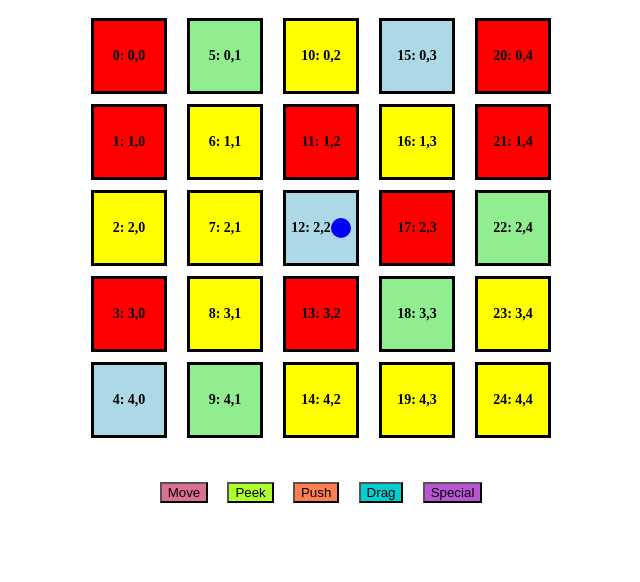
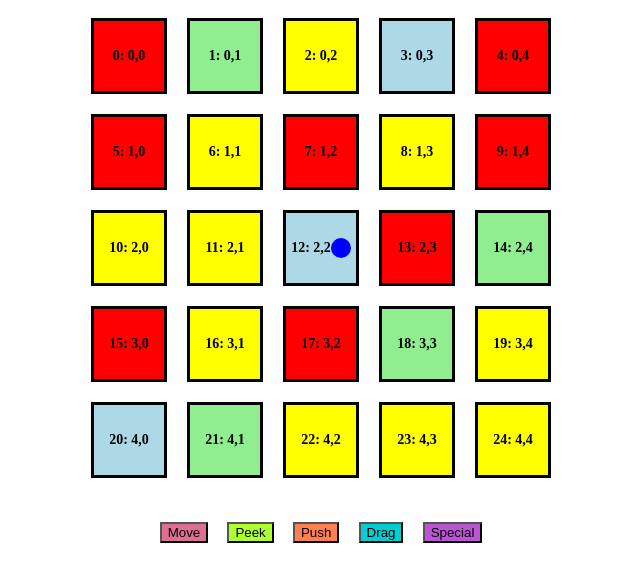
Before and after one commit to murixiyang/Room25, an Angular app in the folder Room25Web/: page / in a window 1280 px wide. Shown: the top 582 px of the page, without its empty margins (319-959 px from the left). Built offline with nearby package versions, Linux system fonts and the light colour scheme.

Commit message:
Drag row

```diff
--- a/Room25Web/src/app/gameboard/gameboard.component.css
+++ b/Room25Web/src/app/gameboard/gameboard.component.css
@@ -1,4 +1,8 @@
 .game-board {
+  display: grid;
+}
+
+.board-row {
   display: flex;
 }
 
--- a/Room25Web/src/app/gameboard/gameboard.component.html
+++ b/Room25Web/src/app/gameboard/gameboard.component.html
@@ -1,11 +1,11 @@
 <main>
   <div class="game-board">
-    <div *ngFor="let col of roomDistribution">
-      <div class="board-col">
-        <div *ngFor="let room of col" class="room">
+    <div *ngFor="let row of roomDistribution">
+      <div class="board-row">
+        <div *ngFor="let room of row" class="room">
           <app-room
-            [rowIndex]="room.rowIndex"
-            [colIndex]="room.colIndex"
+            [rowIndex]="room.getRowIndex()"
+            [colIndex]="room.getColIndex()"
             [id]="room.id"
             [dangerousLevel]="room.dangerousLevel"
             [revealed]="room.revealed"
@@ -13,8 +13,8 @@
           >
             <app-player
               *ngIf="
-                room.rowIndex === player.rowIndex &&
-                room.colIndex === player.colIndex
+                room.getRowIndex() === player.getRowIndex() &&
+                room.getColIndex() === player.getColIndex()
               "
             ></app-player>
           </app-room>
--- a/Room25Web/src/app/gameboard/gameboard.component.ts
+++ b/Room25Web/src/app/gameboard/gameboard.component.ts
@@ -12,7 +12,14 @@ import { PlayerComponent } from '../player/player.component';
 
 import { DangerousLevel } from '../dangerous-level.enum';
 import { Action } from '../action.enum';
-import { fromIDToIndex, fromIndexToID, shuffle } from '../utils';
+import { rotateToNegative } from '../utils';
+import {
+  fromIDToIndex,
+  fromIndexToID,
+  samePosition,
+  shuffle,
+  rotateToPositive,
+} from '../utils';
 
 @Component({
   selector: 'app-gameboard',
@@ -54,19 +61,16 @@ export class GameboardComponent {
 
   generateInitialBoard(): void {
     // Create RoomComponent instances and put them in roomDistribution
-    for (let col = 0; col < 5; col++) {
-      this.roomDistribution[col] = [];
-      for (let row = 0; row < 5; row++) {
+    for (let row = 0; row < 5; row++) {
+      this.roomDistribution[row] = [];
+      for (let col = 0; col < 5; col++) {
         const room = new RoomComponent(this.renderer, this.elRef);
-        room.rowIndex = row;
-        room.colIndex = col;
+        room.updatePosition(row, col);
 
         const id = fromIndexToID(row, col);
         room.id = id;
         room.revealed = this.roomRevealed[id];
-        this.roomDistribution[col][row] = room;
-
-        console.log('generated at ' + row + ', ' + col, ' id:' + id);
+        this.roomDistribution[row][col] = room;
       }
     }
 
@@ -87,7 +91,7 @@ export class GameboardComponent {
     // Assign red, yellow, and green rooms to selected indices
     for (let i = 0; i < nearIndices.length; i++) {
       const [rowIndex, colIndex] = fromIDToIndex(nearIndices[i]);
-      this.roomDistribution[colIndex][rowIndex].dangerousLevel =
+      this.roomDistribution[rowIndex][colIndex].dangerousLevel =
         firstSelection[i];
     }
 
@@ -119,7 +123,7 @@ export class GameboardComponent {
     // Assign red, yellow, and green rooms to selected indices
     for (let i = 0; i < otherIndices.length; i++) {
       const [rowIndex, colIndex] = fromIDToIndex(otherIndices[i]);
-      this.roomDistribution[colIndex][rowIndex].dangerousLevel =
+      this.roomDistribution[rowIndex][colIndex].dangerousLevel =
         secondSelection[i];
     }
   }
@@ -144,6 +148,7 @@ export class GameboardComponent {
     // Make all rooms transparent
     this.roomComponents.forEach((room) => {
       room.setTransparent(false);
+      room.selectable = false;
     });
   }
 
@@ -153,15 +158,16 @@ export class GameboardComponent {
   private getNeighbourRooms(): RoomComponent[] {
     // Filter room components to find neighbor rooms
     return this.roomComponents.filter((room) => {
+      const [roomRowIndex, roomColIndex] = room.getPosition();
+      const [playerRowIndex, playerColIndex] = this.player.getPosition();
       return (
-        (room.rowIndex === this.player.rowIndex - 1 &&
-          room.colIndex === this.player.colIndex) || // Room above
-        (room.rowIndex === this.player.rowIndex + 1 &&
-          room.colIndex === this.player.colIndex) || // Room below
-        (room.rowIndex === this.player.rowIndex &&
-          room.colIndex === this.player.colIndex - 1) || // Room to the left
-        (room.rowIndex === this.player.rowIndex &&
-          room.colIndex === this.player.colIndex + 1) // Room to the right
+        (roomRowIndex === playerRowIndex - 1 &&
+          roomColIndex === playerColIndex) || // Room above
+        (roomRowIndex === playerRowIndex + 1 &&
+          roomColIndex === playerColIndex) || // Room below
+        (roomRowIndex === playerRowIndex &&
+          roomColIndex === playerColIndex - 1) || // Room to the left
+        (roomRowIndex === playerRowIndex && roomColIndex === playerColIndex + 1) // Room to the right
       );
     });
   }
@@ -181,9 +187,15 @@ export class GameboardComponent {
 
     const selectedRoom = this.roomComponents.find((room) => {
       return (
-        room.rowIndex === selectedRowIndex && room.colIndex === selectedColIndex
+        room.getPosition()[0] === selectedRowIndex &&
+        room.getPosition()[1] === selectedColIndex
       );
     });
+
+    // If not selectable, dont do anything
+    if (!selectedRoom?.selectable) {
+      return;
+    }
 
     // Construct the message based on the action and room position
     const message = `Player performed ${selectedAction} in room (${selectedColIndex} - ${selectedRowIndex})`;
@@ -220,34 +232,54 @@ export class GameboardComponent {
     switch (selectedDirection) {
       case 'left':
       case 'right':
-        this.dragRow(this.player.rowIndex, selectedDirection);
+        this.dragRow(this.player.getPosition()[0], selectedDirection);
         break;
       case 'up':
       case 'down':
     }
   }
 
-  dragRow(rowIndex: number, direction: 'left' | 'right'): void {
-    const rowSize = 5;
+  dragRow(selectedRowIndex: number, direction: 'left' | 'right'): void {
+    const newRoomDistribution: RoomComponent[][] = [];
+    // Make deep copy
+    for (let row = 0; row < 5; row++) {
+      newRoomDistribution[row] = [];
+      for (let col = 0; col < 5; col++) {
+        newRoomDistribution[row][col] = this.roomDistribution[row][col];
+      }
+    }
 
-    // Calculate the new indices for the rooms in the row
-    const newRoomIndices = Array(rowSize)
-      .fill(0)
-      .map((_, i) => {
-        let newIndex = i;
-        if (direction === 'left') {
-          newIndex = i === 0 ? rowSize - 1 : i - 1; // Wrap around if at the beginning
-        } else {
-          newIndex = i === rowSize - 1 ? 0 : i + 1; // Wrap around if at the end
-        }
-        return fromIndexToID(rowIndex, newIndex);
-      });
+    var movePlayer = false;
 
-    // Update the room distribution based on the new indices
-    const newRoomDistribution = this.roomDistribution.slice(); // Copy the array to avoid mutation
-    for (let i = 0; i < rowSize; i++) {
-      newRoomDistribution[newRoomIndices[i]] =
-        this.roomDistribution[fromIndexToID(rowIndex, i)];
+    // Change the row
+    for (let col = 0; col < 5; col++) {
+      // Change room
+      const updatedCol =
+        direction === 'left' ? rotateToPositive(col) : rotateToNegative(col);
+      newRoomDistribution[selectedRowIndex][col] =
+        this.roomDistribution[selectedRowIndex][updatedCol];
+
+      // Persist index
+      newRoomDistribution[selectedRowIndex][col].updatePosition(
+        selectedRowIndex,
+        col
+      );
+
+      // Check if need to move player
+      if (samePosition([selectedRowIndex, col], this.player.getPosition())) {
+        movePlayer = true;
+      }
+    }
+
+    // Move player
+    if (movePlayer) {
+      const [playerRowIndex, playerColIndex] = this.player.getPosition();
+      const updatedCol =
+        direction === 'left'
+          ? rotateToNegative(playerColIndex)
+          : rotateToPositive(playerColIndex);
+
+      this.player.updatePosition(playerRowIndex, updatedCol);
     }
 
     // Update the room distribution
--- a/Room25Web/src/app/player/player.component.ts
+++ b/Room25Web/src/app/player/player.component.ts
@@ -11,8 +11,8 @@ import { RoomComponent } from '../room/room.component';
 })
 export class PlayerComponent {
   @Input() name: string = 'Frank';
-  @Input() rowIndex: number = 2;
-  @Input() colIndex: number = 2;
+  private rowIndex: number = 2;
+  private colIndex: number = 2;
   @Input() survived: boolean = true;
 
   @Input() action1!: Action;
@@ -38,7 +38,6 @@ export class PlayerComponent {
       case Action.PUSH:
         break;
       case Action.DRAG:
-
         break;
       case Action.SPECIAL:
         break;
@@ -46,4 +45,21 @@ export class PlayerComponent {
         break;
     }
   }
+
+  updatePosition(rowIndex: number, colIndex: number) {
+    this.rowIndex = rowIndex;
+    this.colIndex = colIndex;
+  }
+
+  getRowIndex(): number {
+    return this.rowIndex;
+  }
+
+  getColIndex(): number {
+    return this.colIndex;
+  }
+
+  getPosition(): [number, number] {
+    return [this.rowIndex, this.colIndex];
+  }
 }
--- a/Room25Web/src/app/room/room.component.html
+++ b/Room25Web/src/app/room/room.component.html
@@ -5,6 +5,6 @@
   [class.selectable]="selectable"
   [class.room-grey]="!revealed"
 >
-  <span class="index">{{ id }}: {{ rowIndex }},{{ colIndex }}</span>
+  <span class="index">{{ id }}: {{ getRowIndex() }},{{ getColIndex() }}</span>
   <ng-content></ng-content>
 </div>
--- a/Room25Web/src/app/room/room.component.ts
+++ b/Room25Web/src/app/room/room.component.ts
@@ -62,4 +62,21 @@ export class RoomComponent {
       colIndex: this.colIndex,
     });
   }
+
+  updatePosition(rowIndex: number, colIndex: number) {
+    this.rowIndex = rowIndex;
+    this.colIndex = colIndex;
+  }
+
+  getRowIndex(): number {
+    return this.rowIndex;
+  }
+
+  getColIndex(): number {
+    return this.colIndex;
+  }
+
+  getPosition(): [number, number] {
+    return [this.rowIndex, this.colIndex];
+  }
 }
--- a/Room25Web/src/app/utils.ts
+++ b/Room25Web/src/app/utils.ts
@@ -6,9 +6,25 @@ export function shuffle<T>(array: T[]): void {
 }
 
 export function fromIndexToID(rowIndex: number, colIndex: number): number {
-  return colIndex * 5 + rowIndex;
+  return rowIndex * 5 + colIndex;
 }
 
 export function fromIDToIndex(id: number): [number, number] {
   return [Math.floor(id / 5), id % 5];
 }
+
+export function samePosition(
+  position1: [number, number],
+  position2: [number, number]
+): boolean {
+  return position1[0] === position2[0] && position1[1] === position2[1];
+}
+
+export function rotateToNegative(input: number) {
+  const newIndex = (input - 1) % 5;
+  return newIndex < 0 ? newIndex + 5 : newIndex;
+}
+
+export function rotateToPositive(input: number) {
+  return (input + 1) % 5;
+}
```
